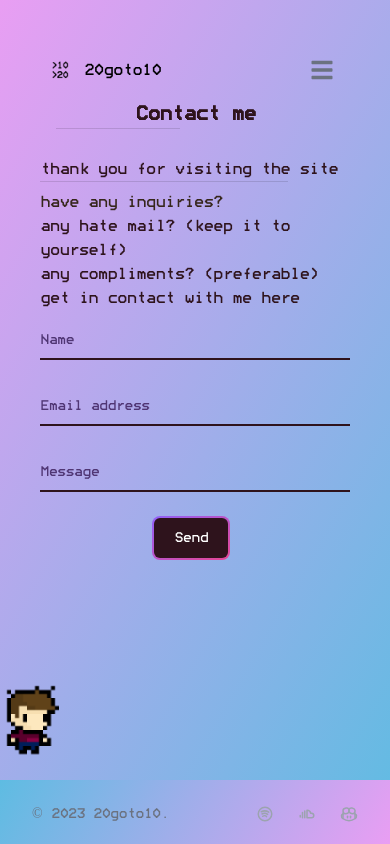
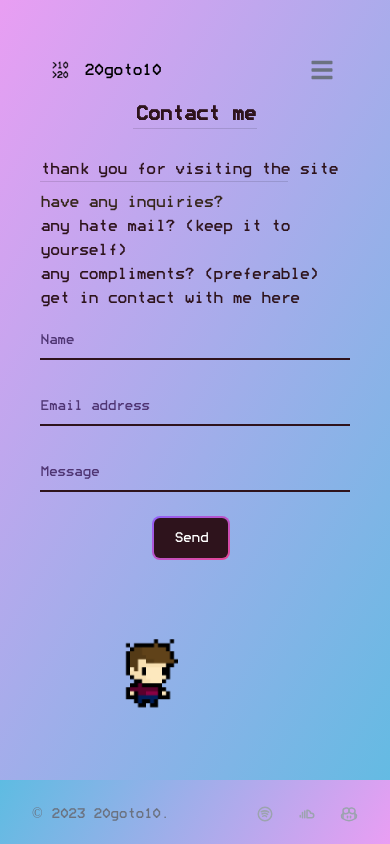
Before and after one commit to abbeydoyle/20goto10, a React (Create React App) app: page /contact in a window 390 px wide. Built offline with nearby package versions, Linux system fonts and the light colour scheme.

Commit message:
animation working, need to fix small screen footer overscroll

```diff
--- a/src/index.css
+++ b/src/index.css
@@ -68,6 +68,9 @@ a:active {
 }
 
 @media only screen and (min-width: 768px) {
+  .slide-right {
+    animation: slide-roll-large 10s linear infinite;
+  }
   .header {
     background-image: linear-gradient(
       120deg,
@@ -313,59 +316,75 @@ body {
   .mixercontainer {
     transform: scale(0.4);
   }
-  /* .mixer {
-    top: 0;
-    left: 0;
-  } */
   .mixer-parent {
     display: flex;
     justify-content: center;
     align-items: flex-start;
     /* min-height: 100vh; Use viewport height to ensure full screen height */
   }
+  .slide-right {
+    animation: slide-roll-small 10s infinite;
+  }
+}
+/* Element to be moved. Must have position: absolute */
+.slide-right {
+  position: absolute;
+  right: 100%;
+  bottom: 5%;
+  transform: translateX(-50%);
+  transform-origin: center;
 }
 
-@keyframes slide-from-right {
-  from {
-    right: 100%;
+@keyframes slide-roll-large {
+  0% {
+    left: -200px; /* Adjust this according to your image's width */
+    transform: rotate(0);
   }
-  to {
-    right: -20%;
+  66.7% {
+    left: 100%;
+    transform: rotate(0);
+  }
+  66.8% {
+    transform: rotate(0);
+  }
+  100% {
+    left: -200px; /* Adjust this according to your image's width */
+    transform: rotate(-360deg);
   }
 }
 
-/* Element to be moved. Must have position: absolute */
-.slide-right {
-  position: absolute;
-  animation-timing-function: linear;
-  right: 100%;
-  bottom: 5%;
-  transform: translateX(-50%);
-  animation-name: slide-from-right, roll-back-left;
-  animation-duration: 15s, 15s;
-  animation-delay: 0s, 15s;
-  animation-iteration-count: infinite;
-  animation-direction: alternate;
-}
-
-@keyframes roll-back-left {
-  from {
-    transform: rotate(360deg);
+@keyframes slide-roll-small {
+  0%, 100% {
+    left: -200px; /* Adjust this according to your image's width */
+    transform: translate(0, 0) rotate(0);
   }
-  to {
-    transform: rotate(0deg);
+  25% {
+    left: 20%; /* Position where the bounce will happen */
+    transform: translate(0, 0) rotate(0);
+    animation-timing-function: cubic-bezier(0.25, 0.1, 0.25, 1.5);
+  }
+  37.5% {
+    left: 20%; /* Position where the bounce will happen */
+    transform: translate(0, -50px) rotate(0); /* Height of the bounce */
+    animation-timing-function: cubic-bezier(0.75, -0.5, 0.35, 1);
+  }
+  75% {
+    left: 100%;
+    transform: translate(0, 0) rotate(0);
+    animation-timing-function: linear;
+  }
+  75.1% {
+    transform: translate(0, 0) rotate(0);
+  }
+  100% {
+    left: -200px; /* Adjust this according to your image's width */
+    transform: translate(0, 0) rotate(-360deg);
   }
 }
 
-/* .roll-back {
-  position: absolute;
-  animation-timing-function: linear;
-  right: 100%;
-  bottom: 5%;
-  transform: translateX(-50%);
-  animation-name: roll-back-left;
-  animation-delay: 15s;
-  animation-duration: 5s;
-  animation-iteration-count: infinite;
-  animation-direction: alternate;
-} */
+.animation-container {
+  position: relative;
+  width: 130%;
+  overflow: hidden; /* Hide the parts of the animation that go outside the container */
+  height: 8rem; /* Set the container's height equal to the height of the image or the desired height */
+}
--- a/src/pages/Contact.js
+++ b/src/pages/Contact.js
@@ -10,7 +10,6 @@ const Contact = () => {
   const [name, setName] = useState("");
   const [email, setEmail] = useState("");
   const [message, setMessage] = useState("");
-  // const [emailSent, setEmailSent] = useState(false);
   const [showMessageModal, setshowMessageModal] = useState(false);
 
   const submit = () => {
@@ -32,7 +31,6 @@ const Contact = () => {
       setName("");
       setEmail("");
       setMessage("");
-      // setEmailSent(true);
       setshowMessageModal(true);
     } else {
       alert("Please fill in all fields.");
@@ -43,9 +41,9 @@ const Contact = () => {
     <>
       <h1 className="text-center md:pt-[10%] pb-5 md:text-3xl text-xl text-[#2e131c] font-bold">
         Contact me
-        <Divider flexItem className="mb-2 w-[40%]" variant="middle" />
+        <Divider flexItem className="mb-2 w-[40%] ml-[30%]" variant="middle" />
       </h1>
-      <div className="grid md:grid-cols-2 w-full md:px-5 md:pt-10 md:pb-10 md:mb-10 ">
+      <div className="grid md:grid-cols-2 w-full md:px-5 md:pt-10 md:pb-10 md:mb-10">
         <aside className="w-full self-center pb-2">
           <h4 className="text-[#2e131c] md:leading-10 ">
             thank you for visiting the site
@@ -121,16 +119,19 @@ const Contact = () => {
             </span>
           </button>
         </form>
+        <img
+          src={animation}
+          alt="pixel character walking"
+          className="h-[8rem] w-[8rem] slide-right md:mb-[2%] mb-[2%] overscroll-contain"
+        ></img>
       </div>
       {/* <div className="pixelart float-right bounce-5">
       </div>
       <div className="pixelart2 float-right ml-[20%]">
       </div> */}
-      <img
-        src={animation}
-        alt="pixel character walking"
-        className="h-[8rem] w-[8rem] slide-right mb-[2%]"
-      ></img>
+      {/* <div className="animation-container z-50"> */}
+
+      {/* </div> */}
       {showMessageModal && (
         <MessageAlert setOpenMessageModal={setshowMessageModal} />
       )}
--- a/src/pages/Songs.js
+++ b/src/pages/Songs.js
@@ -438,7 +438,7 @@ export default function Songs() {
       <pre className="text-[#2e2640] z-50 md:text-3xl text-xl md:pt-5 md:mt-[4%] ml-[-7%] text-center">
         <h2>{`/* My Music */`}</h2>
       </pre>
-      <div className="md:grid md:grid-cols-3 ml-[-5%] mixer-parent">
+      <div className="md:grid md:grid-cols-3 md:ml-[-5%] mixer-parent">
         <div className="mixercontainer w-70% md:col-span-2">
           <div className="mixer md:mt-[5%] mt-[-20%] grid grid-flow-col auto-cols-2 gap-2">
             <div className="min-w-[20rem]">
```
